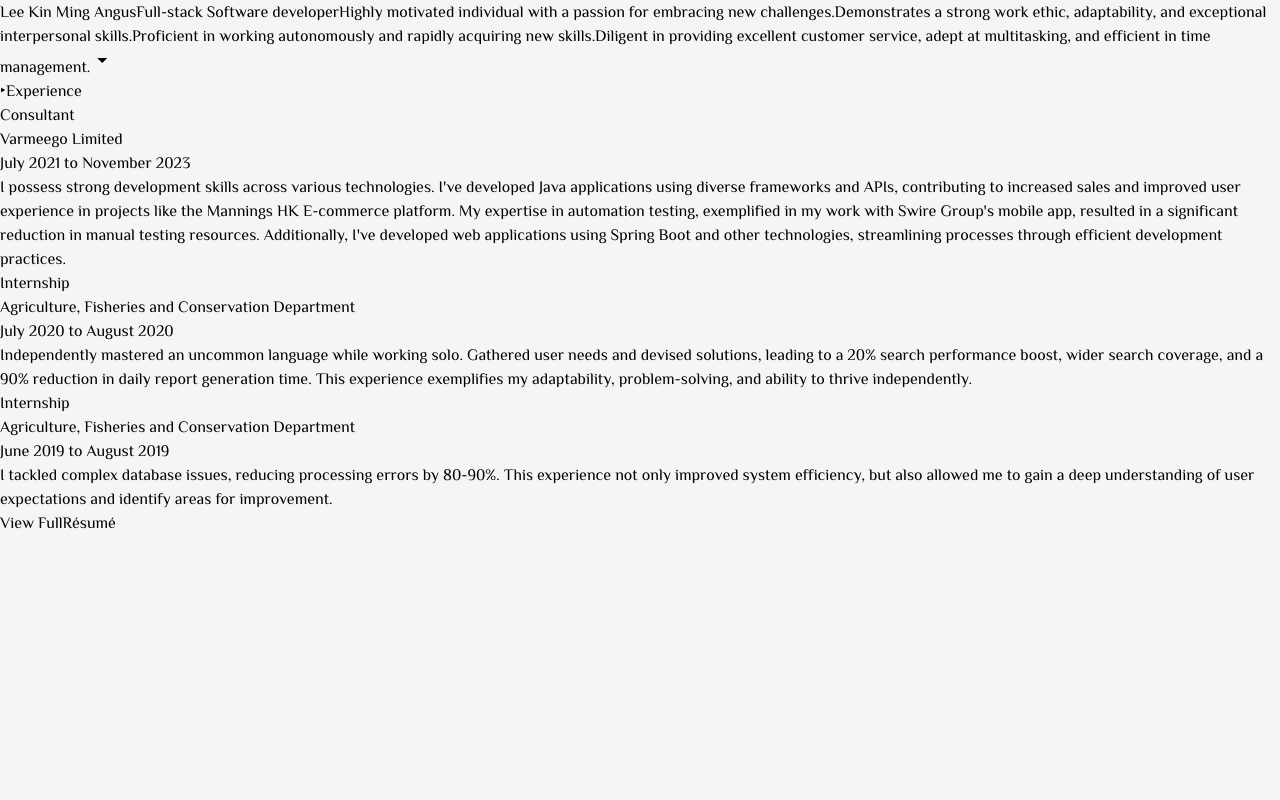
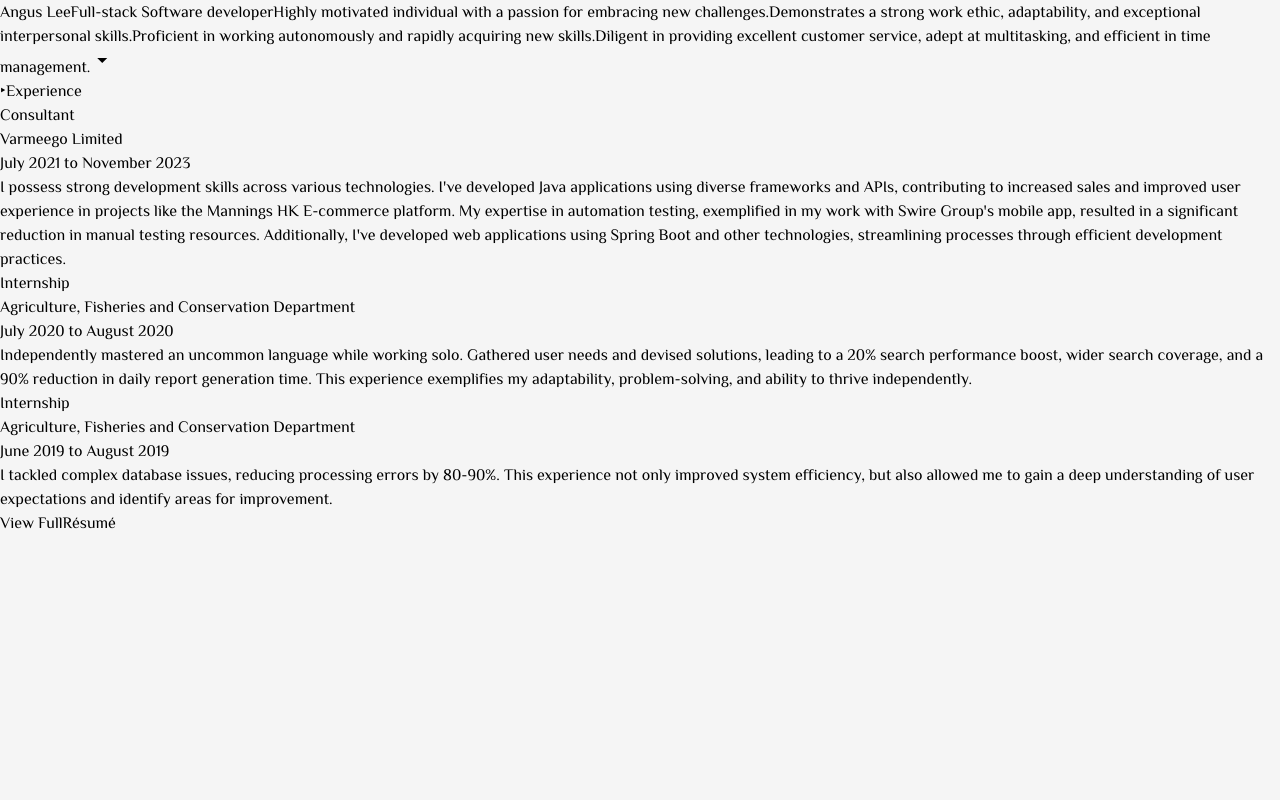
Before and after one commit to leekinming1008/Personal-Website, a React (Vite) app: page / in a window 1280 px wide. Shown: the top 800 px of the page. Built offline with nearby package versions, Linux system fonts and the light colour scheme.

Commit message:
Update the name

```diff
--- a/index.html
+++ b/index.html
@@ -3,7 +3,7 @@
   <head>
     <meta charset="UTF-8" />
     <meta name="viewport" content="width=device-width, initial-scale=1.0" />
-    <title>Lee Kin Ming Angus</title>
+    <title>Angus Lee</title>
     <link rel="preconnect" href="https://fonts.googleapis.com">
     <link rel="preconnect" href="https://fonts.gstatic.com" crossorigin>
     <link href="https://fonts.googleapis.com/css2?family=Philosopher:ital,wght@0,400;0,700;1,400;1,700&display=swap" rel="stylesheet">
--- a/src/components/Introduction.jsx
+++ b/src/components/Introduction.jsx
@@ -19,7 +19,7 @@ function Introduction() {
         className="text-primary text-4xl text-yellow-600 opacity-0 transition-opacity duration-1000"
         ref={(e) => elementsRef.current.push(e)}
       >
-        Lee Kin Ming Angus
+        Angus Lee
       </span>
       <span
         className="text-secondary text-lg opacity-0 transition-opacity delay-700 duration-1000"
```
